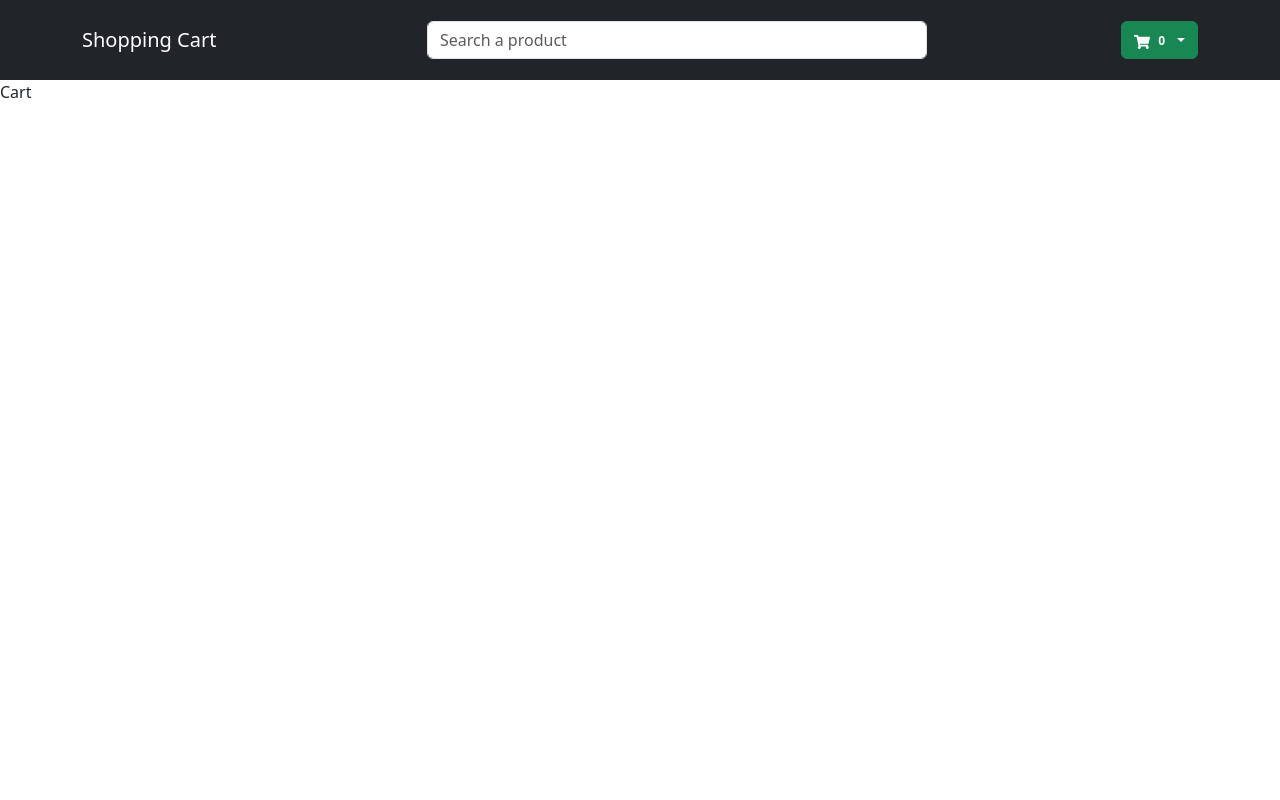
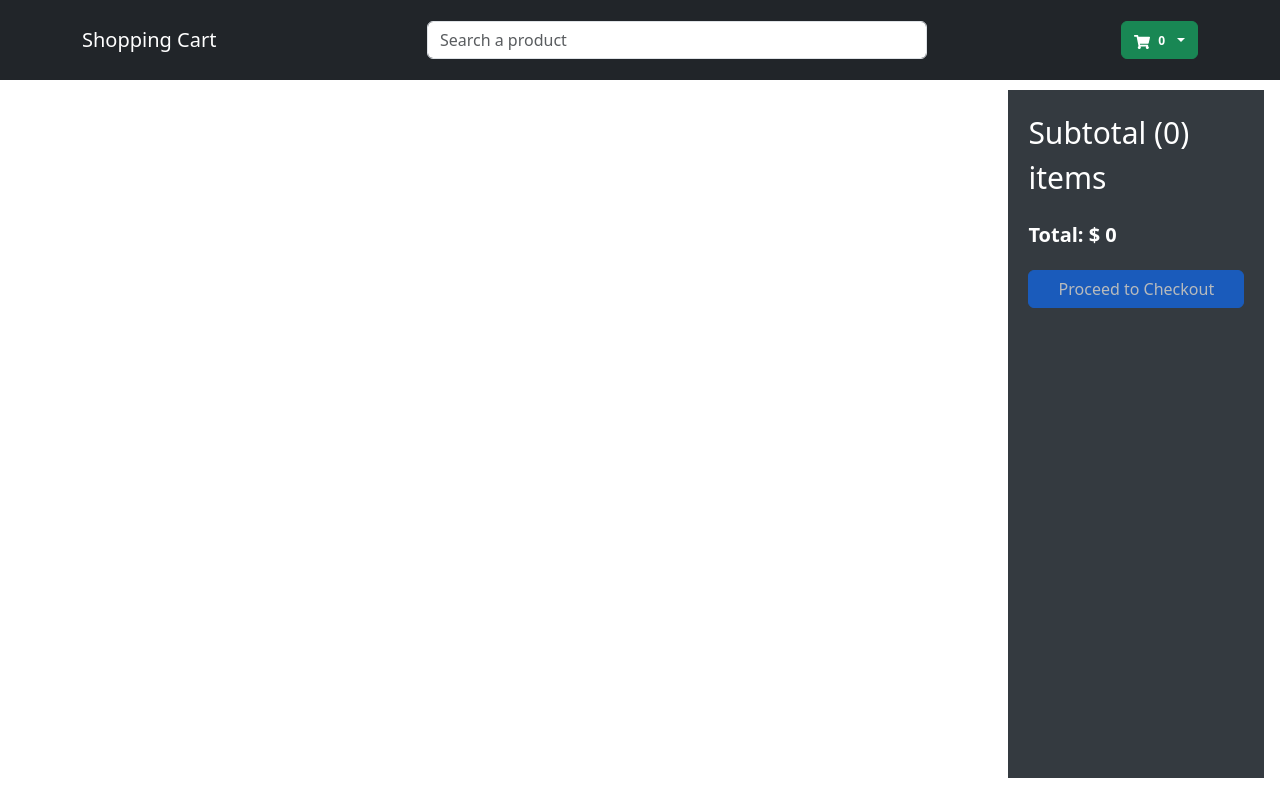
Before and after one commit to DanSRDev/shopping-cart, a React (Create React App) app: page /cart in a window 1280 px wide. Built offline with nearby package versions, Linux system fonts and the light colour scheme.

Commit message:
Cart Page

```diff
--- a/src/components/Cart.tsx
+++ b/src/components/Cart.tsx
@@ -1,9 +1,87 @@
+import { Button, Col, Form, Image, ListGroup, Row } from "react-bootstrap";
+import { CartState } from "../context/Context";
+import { useEffect, useState } from "react";
+import Rating from "./Rating";
+import { AiFillDelete } from "react-icons/ai";
+
 const Cart: React.FC = () => {
+  const {
+    state: { cart },
+    dispatch,
+  } = CartState();
+
+  const [total, setTotal] = useState<number>();
+
+  useEffect(() => {
+    setTotal(
+      cart.reduce((acc, curr) => acc + Number(curr.price) * curr.qty, 0)
+    );
+  }, [cart]);
+
   return (
-    <div>
-        Cart
+    <div className="home">
+      <div className="productContainer">
+        <ListGroup>
+          {cart.map((prod) => (
+            <ListGroup.Item key={prod.id}>
+              <Row>
+                <Col md={2}>
+                  <Image src={prod.image} alt={prod.name} fluid rounded />
+                </Col>
+                <Col md={2}>
+                  <span>{prod.name}</span>
+                </Col>
+                <Col md={2}>$ {prod.price}</Col>
+                <Col md={2}>
+                  <Rating rating={prod.ratings} />
+                </Col>
+                <Col md={2}>
+                  <Form.Control
+                    as="select"
+                    value={prod.qty}
+                    onChange={(e) =>
+                      dispatch({
+                        type: "CHANGE_CART_QTY",
+                        payload: {
+                          id: prod.id,
+                          qty: Number(e.target.value)
+                        }
+                      })
+                    }
+                  >
+                    {[...Array(prod.inStock).keys()].map((x) => (
+                      <option key={x + 1}>{x + 1}</option>
+                    ))}
+                  </Form.Control>
+                </Col>
+                <Col md={2}>
+                  <Button
+                    type="button"
+                    variant="light"
+                    onClick={() =>
+                      dispatch({
+                        type: "REMOVE_FROM_CART",
+                        payload: prod,
+                      })
+                    }
+                  >
+                    <AiFillDelete fontSize="20px" />
+                  </Button>
+                </Col>
+              </Row>
+            </ListGroup.Item>
+          ))}
+        </ListGroup>
+      </div>
+      <div className="filters cummary">
+        <span className="title">Subtotal ({cart.length}) items</span>
+        <span style={{ fontWeight: 700, fontSize: 20 }}>Total: $ {total}</span>
+        <Button type="button" disabled={cart.length === 0}>
+          Proceed to Checkout
+        </Button>
+      </div>
     </div>
-  )
-}
+  );
+};
 
-export default Cart
+export default Cart;
--- a/src/components/Header.tsx
+++ b/src/components/Header.tsx
@@ -50,7 +50,7 @@
                       />
                       <div className="cartItemDetail">
                         <span>{prod.name}</span>
-                        <span>{prod.price.split(".")[0]}</span>
+                        <span>$ {prod.price.split(".")[0]}</span>
                       </div>
                       <AiFillDelete
                         fontSize="20px"
--- a/src/components/SingleProduct.tsx
+++ b/src/components/SingleProduct.tsx
@@ -22,7 +22,7 @@
         <Card.Body>
           <Card.Title>{prod.name}</Card.Title>
           <Card.Subtitle style={{ paddingBottom: 10 }}>
-            <span>{prod.price.split(".")[0]}</span>
+            <span>$ {prod.price.split(".")[0]}</span>
             {prod.fastDelivery ? (
               <div>Fast Delivery</div>
             ) : (
--- a/src/components/styles.css
+++ b/src/components/styles.css
@@ -57,3 +57,7 @@
     flex: 1;
     padding: 0 20px;
 }
+
+.summary {
+    width: 30%;
+}
--- a/src/context/Reducers.tsx
+++ b/src/context/Reducers.tsx
@@ -1,16 +1,23 @@
 import { Actions, State } from "../model";
 
-export const cartReducer= (state: State, action: Actions) => {
+export const cartReducer = (state: State, action: Actions) => {
   switch (action.type) {
     case "ADD_TO_CART":
       return {
         ...state,
-        cart: [...state.cart, { ...action.payload, qty: 1}]
+        cart: [...state.cart, { ...action.payload, qty: 1 }],
       };
     case "REMOVE_FROM_CART":
       return {
         ...state,
-        cart: state.cart.filter((c) => c.id !== action.payload.id )
+        cart: state.cart.filter((c) => c.id !== action.payload.id),
+      };
+    case "CHANGE_CART_QTY":
+      return {
+        ...state,
+        cart: state.cart.filter((c) =>
+          c.id === action.payload.id ? (c.qty = action.payload.qty) : c.qty
+        ),
       };
     default:
       return state;
--- a/tsconfig.json
+++ b/tsconfig.json
@@ -1,6 +1,6 @@
 {
   "compilerOptions": {
-    "target": "es5",
+    "target": "es6",
     "lib": [
       "dom",
       "dom.iterable",
```
Also changed, not shown: src/model.ts (+13 -1 lines).
